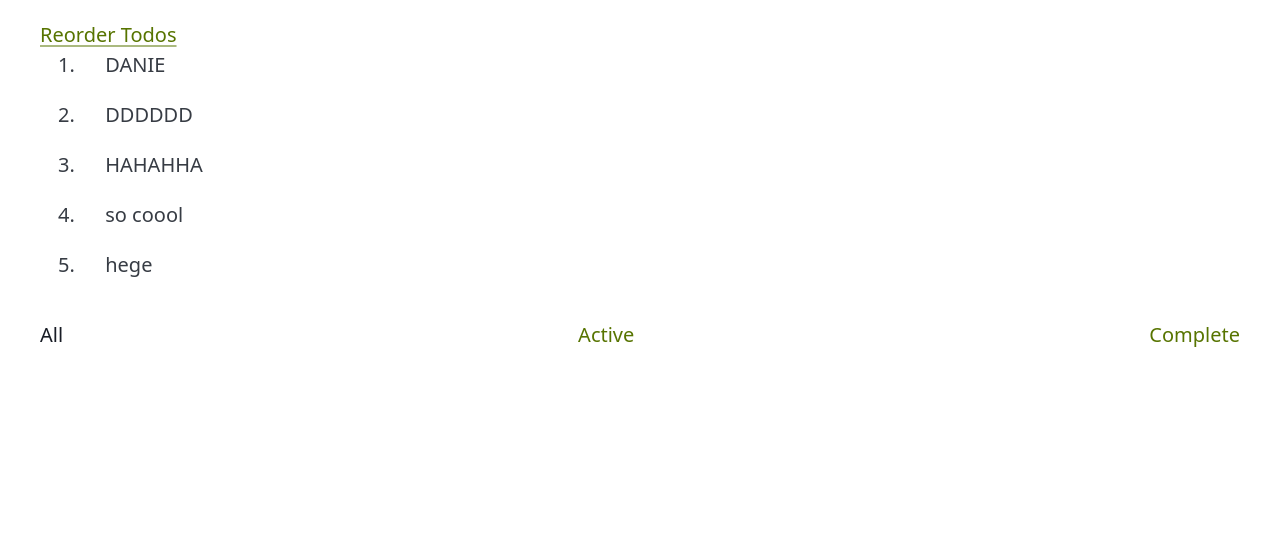
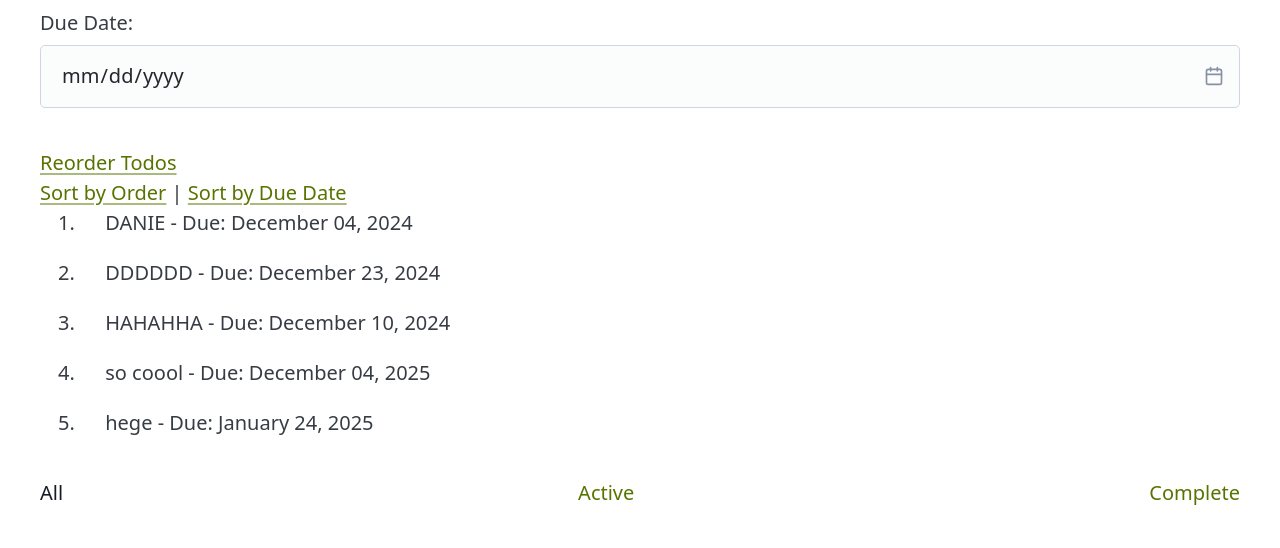
Before and after one commit to DanieHuelva/FinalProjWebDev, a Flask app: page /todos in a window 1280 px wide. Shown: the part 382-930 px from the top of the page. Before the commit the page ends 729 px from the top, so only its background shows below. Run offline with Flask 3, Linux system fonts and the light colour scheme; data comes from the database, SQL or seed files in the repository; both versions use the stored data as it was after the commit; some libraries are stand-ins or nearby versions.

Commit message:
due date added

```diff
--- a/main.py
+++ b/main.py
@@ -1,7 +1,22 @@
 from flask import Flask, request, render_template, redirect
 from src.model.todo import Todo, db
+from playhouse.migrate import *
 
 app = Flask(__name__, static_url_path='', static_folder='static')
+
+# Function to perform database migration
+def run_migration():
+    migrator = SqliteMigrator(db)
+    try:
+        migrate(
+            migrator.add_column('todo', 'due_date', DateField(null=True))
+        )
+        print("Migration completed: Added 'due_date' column.")
+    except Exception as e:
+        print(f"Migration error: {e}")
+
+# Perform migration before creating tables
+run_migration()
 
 with db:
         db.create_tables([Todo])
@@ -19,7 +34,11 @@ def _db_close(exc):
 
 @app.route('/')
 def index():
-    return redirect("/todos")
+    view = request.args.get("view", "all")
+    search = request.args.get("search", None)
+    sort_by_due_date = request.args.get("sort", "") == "due_date"
+    todos = Todo.all(view=view, search=search, sort_by_due_date=sort_by_due_date)
+    return render_template("index.html", todos=todos, view=view, sort_by_due_date=sort_by_due_date)
 
 
 @app.get('/todos')
@@ -41,7 +60,9 @@ def search():
 @app.post('/todos')
 def create_todo():
     view = request.form.get('view',None)
-    todo = Todo(text=request.form['todo'], complete=False)
+    due_date_str = request.form.get('due_date', None)
+    due_date = due_date_str if due_date_str else None
+    todo = Todo(text=request.form['todo'], complete=False, due_date=due_date)
     todo.save()
     return redirect("/todos" + addViewFilter(view))
 
@@ -68,6 +89,8 @@ def update_todo(id):
     view = request.form.get('view',None)
     todo = Todo.find(int(id))
     todo.text = request.form['todo']
+    due_date_str = request.form.get('due_date', None)
+    todo.due_date = due_date_str if due_date_str else None
     todo.save()
     return redirect("/todos" + addViewFilter(view))
 
--- a/src/model/todo.py
+++ b/src/model/todo.py
@@ -12,12 +12,13 @@ class Todo(Model):
     text = CharField()
     complete = BooleanField()
     order = IntegerField(null=True)
+    due_date = DateField(null=True)  # Add the due_date field
 
     def toggle_completed(self):
         self.complete = not self.complete
 
     @classmethod
-    def all(cls,view,search=None):
+    def all(cls,view,search=None, sort_by_due_date=False):
         select = Todo.select()
         if view == "active":
             select = select.where(Todo.complete == False)
@@ -25,7 +26,11 @@ class Todo(Model):
             select = select.where(Todo.complete == True)
         if search:
             select = select.where(Todo.text.ilike("%" + search + "%"))
-        return select.order_by(Todo.order)
+        if sort_by_due_date:
+            select = select.order_by(SQL('COALESCE(due_date, "9999-12-31")').asc())  # Using COALESCE to treat null dates as very far in the future
+        else:
+            select = select.order_by(Todo.order)
+        return select
 
     @classmethod
     def find(cls,todoID):
--- a/templates/main.html
+++ b/templates/main.html
@@ -17,6 +17,8 @@
         </style>
 
     </label>
+    <label for="due_date">Due Date:</label>
+    <input type="date" id="due_date" name="due_date">
     <input type="hidden" name="view" value="{{ view }}">
 </form>
 
--- a/templates/todos.html
+++ b/templates/todos.html
@@ -1,9 +1,16 @@
+<div>
+    <a href="/?sort=order&view={{ view }}" {% if not sort_by_due_date %}class="active"{% endif %}>Sort by Order</a> |
+    <a href="/?sort=due_date&view={{ view }}" {% if sort_by_due_date %}class="active"{% endif %}>Sort by Due Date</a>
+</div>
+
+
 <ol id="todos-list">
     {% for todo in todos%}
         <li>
             {% if todo.id == editing%}
             <form id="search-results" method="post" action="/todos/{{ todo.id}}">
                 <input autofocus required type="text" value="{{ todo.text}}" name="todo">
+                <input type="date" name="due_date" value="{{ todo.due_date }}" />
                 <input type="hidden" name="view" value="{{ view }}">
             </form>
             {%else%}
@@ -17,9 +24,9 @@
                     <!-- Lottie Animation Container for Completed Task -->
                     <div id="lottie-complete-{{ todo.id }}"
                     style="width: 400px; height: 400px; display: inline-block;
-                           position: fixed; top: 50%; left: 50%; transform: translate(-50%, -50%);
-                           z-index: 9999;">
-               </div>
+                            position: fixed; top: 50%; left: 50%; transform: translate(-50%, -50%);
+                            z-index: 9999;">
+                </div>
 
                 {% else %}
                     <img src="/img/unchecked-white.svg" width="20px">
@@ -34,7 +41,9 @@
                 {{ todo.text|safe }}
             {% endif %}
 
-
+            {% if todo.due_date %}
+                        <span>- Due: {{ todo.due_date.strftime('%B %d, %Y') }}</span>
+                    {% endif %}
             </form>
 
 
```
Also changed, not shown: todos.db.
